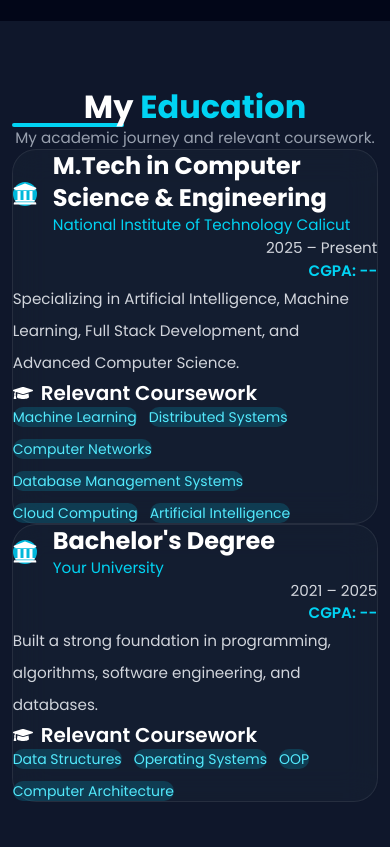
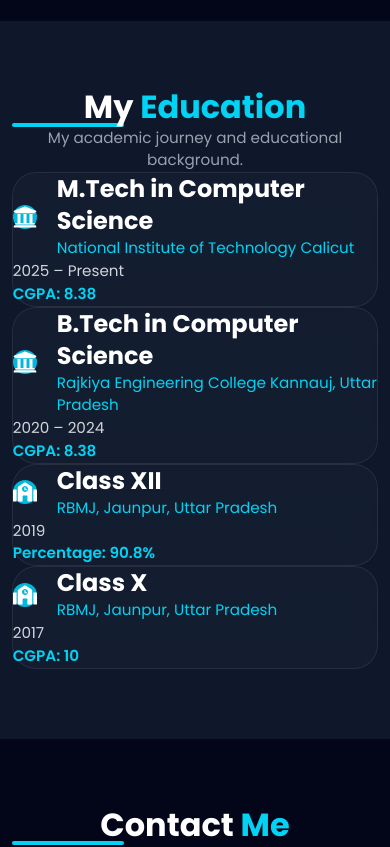
Before and after one commit to rkm838283/Portfolio, a React (Vite) app: page / in a window 390 px wide. Shown: the part 4820-5667 px from the top of the page. Built offline with nearby package versions, Linux system fonts and the light colour scheme.

Commit message:
update eductaion section

```diff
--- a/src/components/Education.jsx
+++ b/src/components/Education.jsx
@@ -1,36 +1,34 @@
 import { motion } from "framer-motion";
-import { FaGraduationCap, FaUniversity } from "react-icons/fa";
+import { FaGraduationCap, FaUniversity, FaSchool } from "react-icons/fa";
 
 const education = [
   {
-    degree: "M.Tech in Computer Science & Engineering",
+    degree: "M.Tech in Computer Science",
     institute: "National Institute of Technology Calicut",
     duration: "2025 – Present",
-    cgpa: "CGPA: --",
-    description:
-      "Specializing in Artificial Intelligence, Machine Learning, Full Stack Development, and Advanced Computer Science.",
-    courses: [
-      "Machine Learning",
-      "Distributed Systems",
-      "Computer Networks",
-      "Database Management Systems",
-      "Cloud Computing",
-      "Artificial Intelligence",
-    ],
+    score: "CGPA: 8.38",
+    icon: <FaUniversity />,
   },
   {
-    degree: "Bachelor's Degree",
-    institute: "Your University",
-    duration: "2021 – 2025",
-    cgpa: "CGPA: --",
-    description:
-      "Built a strong foundation in programming, algorithms, software engineering, and databases.",
-    courses: [
-      "Data Structures",
-      "Operating Systems",
-      "OOP",
-      "Computer Architecture",
-    ],
+    degree: "B.Tech in Computer Science",
+    institute: "Rajkiya Engineering College Kannauj, Uttar Pradesh",
+    duration: "2020 – 2024",
+    score: "CGPA: 8.38",
+    icon: <FaUniversity />,
+  },
+  {
+    degree: "Class XII",
+    institute: "RBMJ, Jaunpur, Uttar Pradesh",
+    duration: "2019",
+    score: "Percentage: 90.8%",
+    icon: <FaSchool />,
+  },
+  {
+    degree: "Class X",
+    institute: "RBMJ, Jaunpur, Uttar Pradesh",
+    duration: "2017",
+    score: "CGPA: 10",
+    icon: <FaSchool />,
   },
 ];
 
@@ -38,6 +36,7 @@ export default function Education() {
   return (
     <section id="education" className="section bg-slate-900">
       <div className="container-custom">
+        {/* Heading */}
         <motion.div
           initial={{ opacity: 0, y: 70 }}
           whileInView={{ opacity: 1, y: 0 }}
@@ -52,11 +51,12 @@ export default function Education() {
           <div className="w-28 h-1 bg-cyan-400 rounded-full mx-auto mt-5"></div>
 
           <p className="text-gray-400 mt-6">
-            My academic journey and relevant coursework.
+            My academic journey and educational background.
           </p>
         </motion.div>
 
-        <div className="mt-20 space-y-10">
+        {/* Education Cards */}
+        <div className="mt-20 space-y-8">
           {education.map((item, index) => (
             <motion.div
               key={index}
@@ -64,7 +64,7 @@ export default function Education() {
               whileInView={{ opacity: 1, y: 0 }}
               transition={{
                 duration: 0.6,
-                delay: index * 0.2,
+                delay: index * 0.15,
               }}
               viewport={{ once: true }}
               whileHover={{
@@ -73,44 +73,28 @@ export default function Education() {
               className="glass rounded-3xl p-8"
             >
               <div className="flex flex-col md:flex-row md:justify-between md:items-center">
-                <div className="flex items-center gap-4">
-                  <div className="bg-cyan-500 p-4 rounded-full text-2xl">
-                    <FaUniversity />
+                {/* Degree + Institute */}
+                <div className="flex items-center gap-5">
+                  <div className="bg-cyan-500 p-4 rounded-full text-2xl text-white">
+                    {item.icon}
                   </div>
 
                   <div>
-                    <h3 className="text-2xl font-bold">{item.degree}</h3>
+                    <h3 className="text-2xl font-bold text-white">
+                      {item.degree}
+                    </h3>
 
                     <p className="text-cyan-400 mt-2">{item.institute}</p>
                   </div>
                 </div>
 
-                <div className="mt-5 md:mt-0 text-right">
+                {/* Duration + Score */}
+                <div className="mt-5 md:mt-0 md:text-right">
                   <p className="text-gray-300">{item.duration}</p>
 
                   <p className="text-cyan-400 font-semibold mt-2">
-                    {item.cgpa}
+                    {item.score}
                   </p>
-                </div>
-              </div>
-
-              <p className="mt-6 text-gray-300 leading-8">{item.description}</p>
-
-              <div className="mt-8">
-                <h4 className="font-semibold text-xl mb-4 flex items-center gap-2">
-                  <FaGraduationCap />
-                  Relevant Coursework
-                </h4>
-
-                <div className="flex flex-wrap gap-3">
-                  {item.courses.map((course) => (
-                    <span
-                      key={course}
-                      className="bg-cyan-500/20 text-cyan-300 px-4 py-2 rounded-full text-sm"
-                    >
-                      {course}
-                    </span>
-                  ))}
                 </div>
               </div>
             </motion.div>
```
